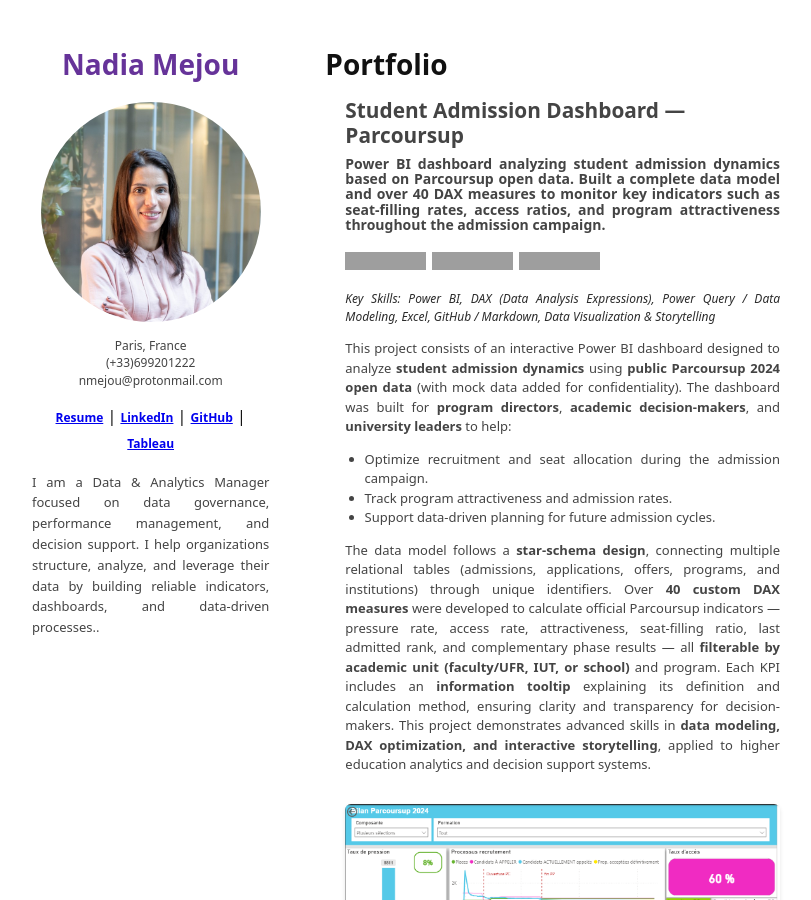
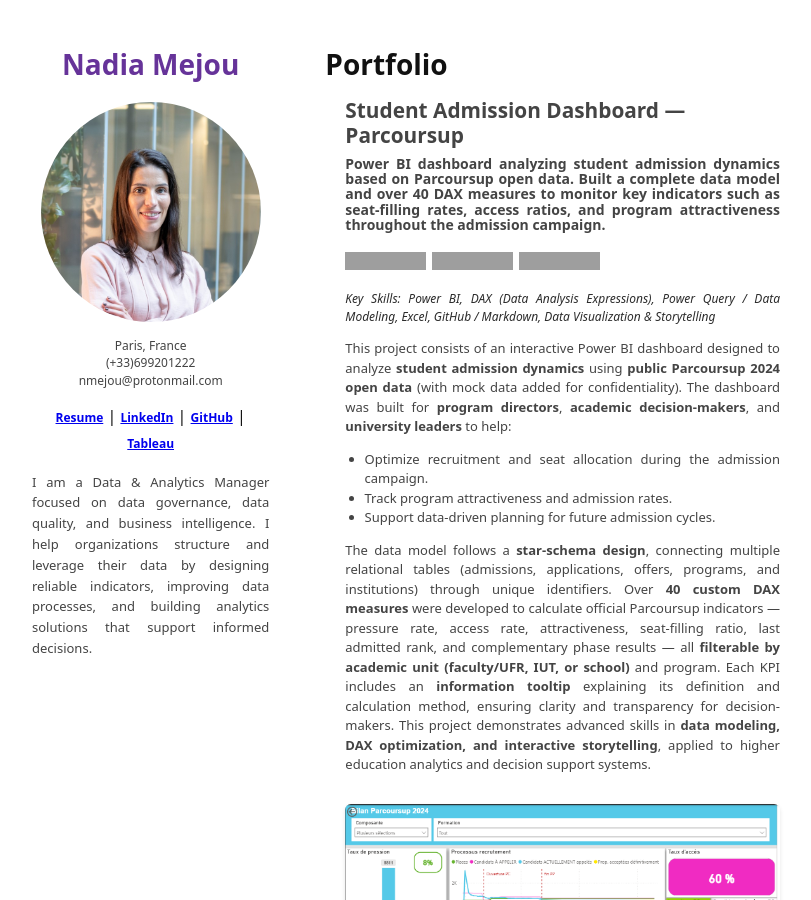
Before and after one commit to namejou/namejou.github.io, a Jekyll site: the page built from index.md, in a window 1280 px wide and 900 px high. Shown: the whole window, without its empty margins (224-1035 px from the left). Built offline with Jekyll 4.4.1, drawn with Linux system fonts in a browser that asks for light colours; our own code applies the rules of GitHub Pages for plain Markdown files; grey boxes are pictures that could not be loaded.

Commit message:
Update index.md

```diff
--- a/index.md
+++ b/index.md
@@ -12,7 +12,7 @@
 <a href="#" target="_blank" rel="noopener">Tableau</a>
     </p>
     <p class="profile-bio">
-      I am a Data & Analytics Manager focused on data governance, performance management, and decision support. I help organizations structure, analyze, and leverage their data by building reliable indicators, dashboards, and data-driven processes..
+      I am a Data & Analytics Manager focused on data governance, data quality, and business intelligence. I help organizations structure and leverage their data by designing reliable indicators, improving data processes, and building analytics solutions that support informed decisions.
     </p>
   </aside>
 
```
